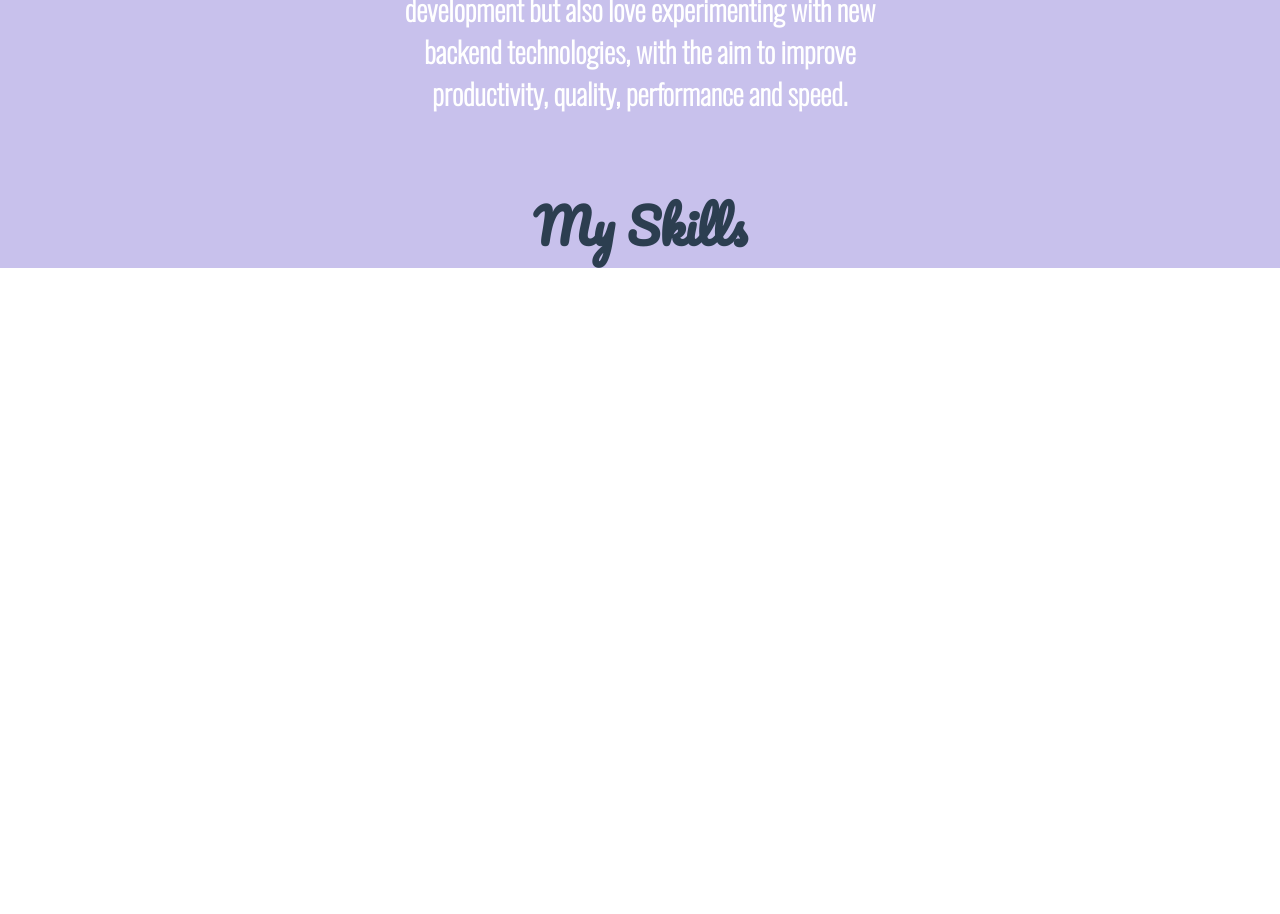
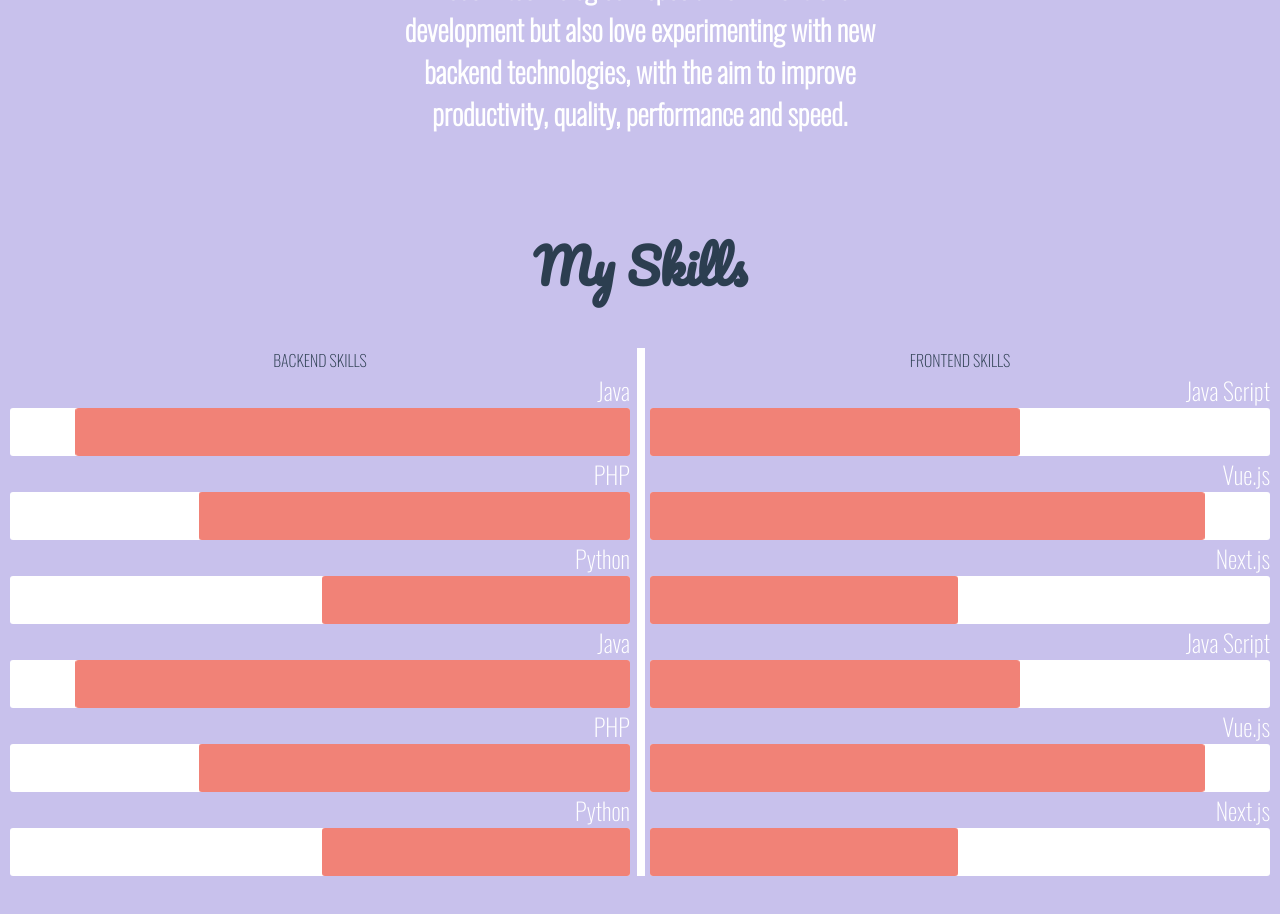
Before and after one commit to kazu-man/self-introduction-copy, a Vue app: page / in a window 1280 px wide. Shown: the part 1700-2614 px from the top of the page. Before the commit the page ends 2008 px from the top, so only its background shows below. Built offline with nearby package versions, Linux system fonts and the light colour scheme.

Commit message:
skill bar 追加

```diff
--- a/src/components/ContentLayout.vue
+++ b/src/components/ContentLayout.vue
@@ -25,7 +25,7 @@
   width: 100%;
   height: auto;
   background: rgb(200, 193, 236);
-  padding-top: 20px;
+  padding: 20px 0;
 }
 .title {
   font-family: "Pacifico", cursive;
--- a/src/components/HelloWorld.vue
+++ b/src/components/HelloWorld.vue
@@ -11,7 +11,7 @@
 import Header from "./Header";
 import Home from "./Home";
 import About from "./About";
-import MySkill from "./MySkill";
+import MySkill from "./myskills/MySkill";
 
 export default {
   name: "HelloWorld",
--- a/src/components/MySkill.vue
+++ /dev/null
@@ -1,17 +0,0 @@
-<template>
-  <ContentLayout :title="'My Skills'">
-
-
-
-  </ContentLayout>
-</template>
-
-<script>
-import ContentLayout from "./ContentLayout";
-
-export default {
-  components: { ContentLayout },
-};
-</script>
-
-<style></style>
--- /dev/null
+++ b/src/components/myskills/MySkill.vue
@@ -0,0 +1,132 @@
+<template>
+  <ContentLayout :title="'My Skills'">
+    <div class="skill-wrapper" id="skill-wrapper" ref="skillWrapper">
+      <div class="center-line"></div>
+      <div class="backend">
+        <div @click="show = !show">BACKEND SKILLS</div>
+        <SkillBar
+          v-for="(skill, index) in backend"
+          :key="index"
+          :skill="skill"
+          :direction="'left'"
+          :show="show"
+        />
+      </div>
+      <div class="frontend">
+        <div>FRONTEND SKILLS</div>
+        <SkillBar
+          v-for="(skill, index) in frontend"
+          :key="index"
+          :skill="skill"
+          :direction="'right'"
+          :show="show"
+        />
+      </div>
+    </div>
+  </ContentLayout>
+</template>
+
+<script>
+import { ref } from "vue";
+import ContentLayout from "../ContentLayout";
+import SkillBar from "./SkillBar";
+
+export default {
+  components: { ContentLayout, SkillBar },
+  setup() {
+    const show = ref(false);
+    const skillWrapper = ref(null);
+
+    const handleScroll = () => {
+      show.value =
+        skillWrapper.value.getBoundingClientRect().top < window.innerHeight;
+    };
+
+    window.addEventListener("scroll", handleScroll);
+    const frontend = ref([
+      {
+        title: "Java Script",
+        value: 60,
+      },
+      {
+        title: "Vue.js",
+        value: 90,
+      },
+
+      {
+        title: "Next.js",
+        value: 50,
+      },
+      {
+        title: "Java Script",
+        value: 60,
+      },
+      {
+        title: "Vue.js",
+        value: 90,
+      },
+
+      {
+        title: "Next.js",
+        value: 50,
+      },
+    ]);
+    const backend = ref([
+      {
+        title: "Java",
+        value: 90,
+      },
+      {
+        title: "PHP",
+        value: 70,
+      },
+      {
+        title: "Python",
+        value: 50,
+      },
+      {
+        title: "Java",
+        value: 90,
+      },
+      {
+        title: "PHP",
+        value: 70,
+      },
+      {
+        title: "Python",
+        value: 50,
+      },
+    ]);
+
+    return {
+      frontend,
+      backend,
+      show,
+      skillWrapper,
+    };
+  },
+};
+</script>
+
+<style>
+.skill-wrapper {
+  position: relative;
+  display: grid;
+  grid-template-columns: repeat(2, 1fr);
+  grid-auto-rows: minmax(50px, auto);
+  margin: 30px 0;
+}
+.center-line {
+  position: absolute;
+  top: 0;
+  left: 50%;
+  width: 0.5em;
+  height: 100%;
+  margin-left: -3px;
+  background: #fff;
+}
+.backend {
+}
+.frontend {
+}
+</style>
--- /dev/null
+++ b/src/components/myskills/SkillBar.vue
@@ -0,0 +1,75 @@
+<template>
+  <div class="skill-bar-wrapper">
+    <div class="skill-title">
+      {{ skill.title }}
+    </div>
+    <div class="bar">
+      <transition :name="direction">
+        <div
+          v-if="show"
+          class="bar color-bar"
+          :class="{ left: direction === 'left', right: direction === 'right' }"
+          :style="{ width: skill.value + '%' }"
+        ></div>
+      </transition>
+    </div>
+  </div>
+</template>
+
+<script>
+export default {
+  props: ["skill", "direction", "show"],
+  setup() {},
+};
+</script>
+
+<style>
+.skill-bar-wrapper {
+  padding: 0 10px;
+}
+.skill-title {
+  color: white;
+  text-align: right;
+  font-size: 1.5rem;
+}
+.bar {
+  position: relative;
+  background: #fff;
+  height: 3rem;
+  border-radius: 3px;
+  overflow: hidden;
+}
+.color-bar {
+  position: absolute;
+  background: #f18276;
+  height: 3rem;
+  border-radius: 3px;
+  /* width: 80%; */
+}
+.left {
+  right: 0;
+}
+.right {
+  left: 0;
+}
+.left-enter-from {
+  opacity: 0;
+  transform: translateX(100%);
+}
+.left-enter-to {
+  opacity: 1;
+}
+.left-enter-active {
+  transition: all 3s;
+}
+.right-enter-from {
+  opacity: 0;
+  transform: translateX(-100%);
+}
+.right-enter-to {
+  opacity: 1;
+}
+.right-enter-active {
+  transition: all 3s;
+}
+</style>
```
Also changed, not shown: src/plugins/vuetify.js (added, +9 -0 lines), src/plugins/webfontloader.js (added, +17 -0 lines), src/assets/logo.svg (added).
